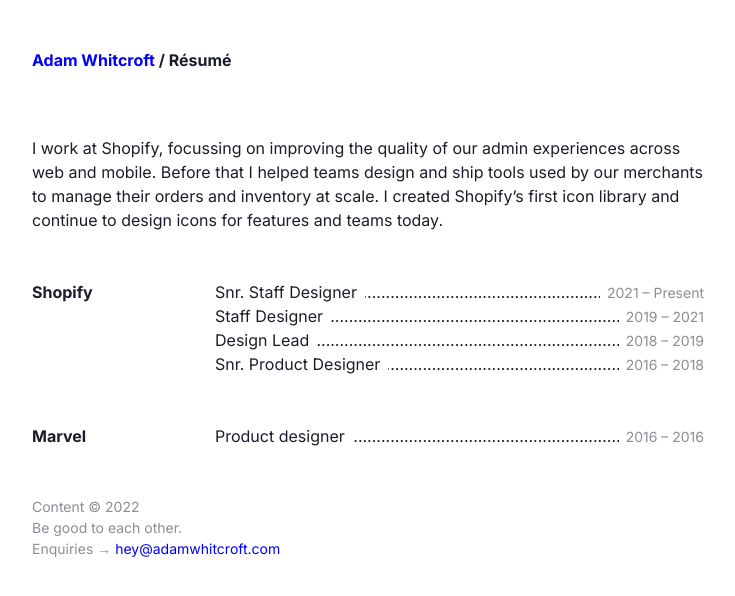
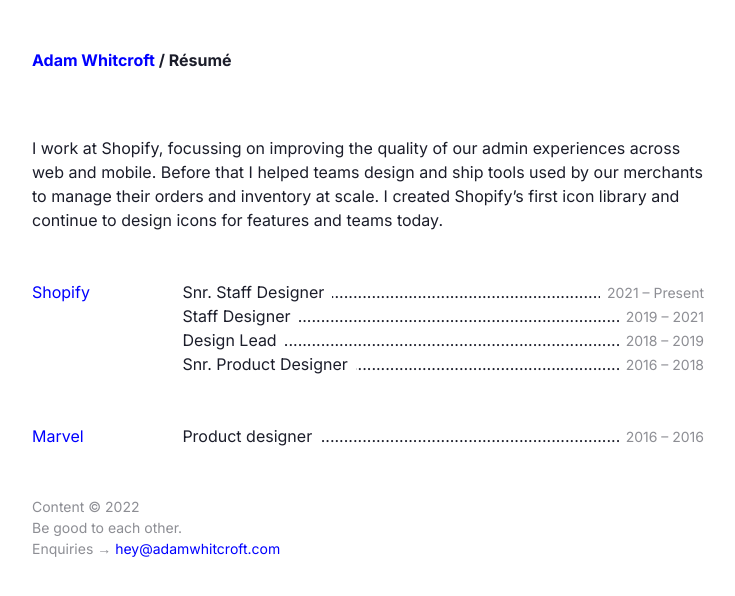
Before and after one commit to AdamWhitcroft/adamwhitcroft.github.io, a Jekyll site: the page built from resume.md, in a window 1280 px wide. Shown: the top 596 px of the page, without its empty margins (272-1007 px from the left). Built offline with Jekyll 4.4.1, drawn with Linux system fonts in a browser that asks for light colours.

Commit message:
linked companies, vertical alignment fixes

```diff
--- a/_data/resume.yml
+++ b/_data/resume.yml
@@ -1,4 +1,4 @@
-- company: Shopify
+- company: "Shopify"
   companyURL: https://www.shopify.com
   description:
   roles:
@@ -14,7 +14,7 @@
     - startDate: 2016
       endDate: 2018
       role: Snr. Product Designer
-- company: Marvel
+- company: "Marvel"
   companyURL: https://marvelapp.com
   description:
   roles:
--- a/_includes/resume.html
+++ b/_includes/resume.html
@@ -1,9 +1,7 @@
 <section class="resume">
     {% for job in site.data.resume %}
     <div class="job {% if forloop.last %}last{% endif %}">
-        <div>
-            <h3>{{ job.company }}</h3>
-        </div>
+        <h3><a href="{{ job.companyURL }}">{{ job.company }}</a></h3>
         <div class="roles">
             <ul>
                 {% for role in job.roles %}
--- a/_sass/_resume.scss
+++ b/_sass/_resume.scss
@@ -4,7 +4,7 @@
     .job {
         display: grid;
         grid-column-gap: 20px;
-        grid-template-columns: 1fr 3fr;
+        grid-template-columns: 1fr 4fr;
         margin-bottom: $measure;
 
         @media screen and (max-width: $breakpoint-small) {
@@ -65,6 +65,8 @@
 
     h3 {
         margin: 0;
+        font-size: 1em;
+        font-weight: 400;
     }
 
 }
```
